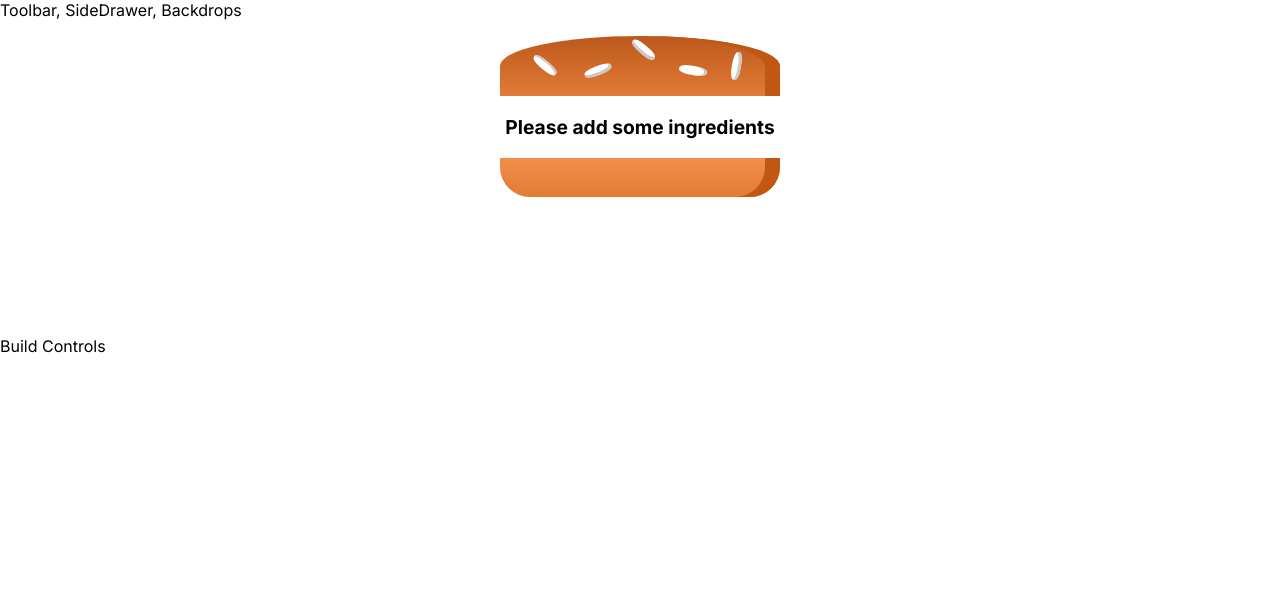
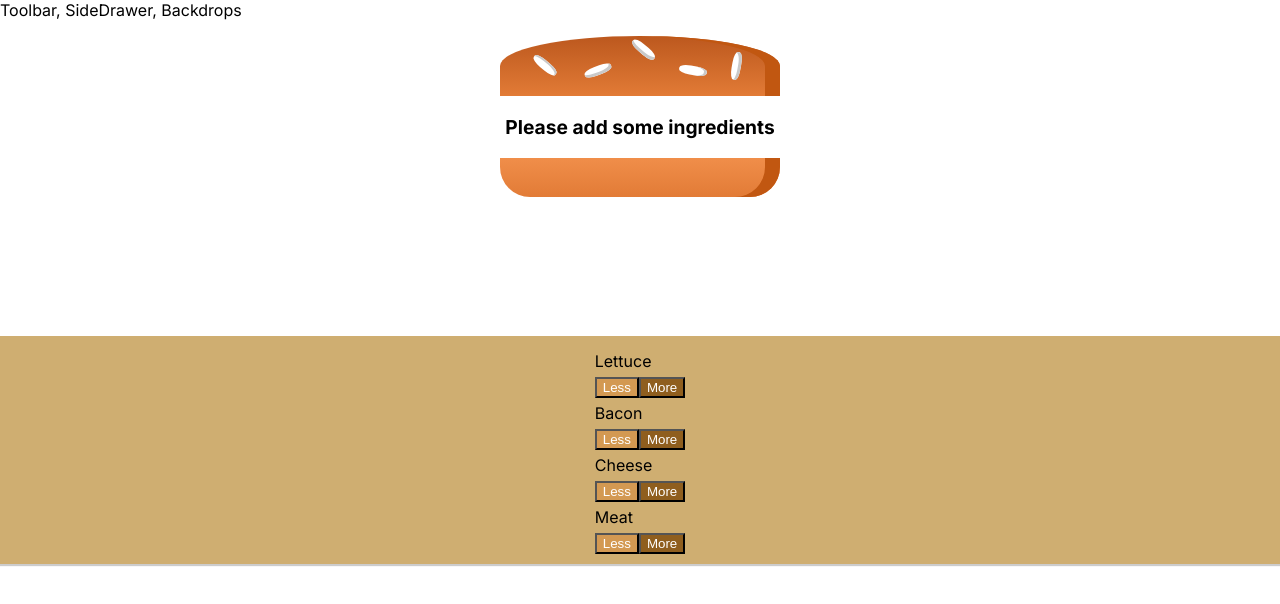
Before and after one commit to stevekutz/react_TCG_burger_1, a React (Create React App) app in the folder app/: page / in a window 1280 px wide. Shown: the top 604 px of the page. Built offline with nearby package versions, Linux system fonts and the light colour scheme.

Commit message:
fixed styling on BuildControl comp

```diff
--- a/app/src/components/Burger/BuildControls/BuildControl/BuildControl.js
+++ b/app/src/components/Burger/BuildControls/BuildControl/BuildControl.js
@@ -1,16 +1,19 @@
 import React from 'react';
+
+import classes from './buildcontrol.module.css';
 
 const buildControl = (props) => {
 
+
     return (
         <div>
-            <div> {props.label}</div>
-            <button>Less</button>
-            <button>More</button>
+            <div className = {classes.BuildControl}> {props.label}</div>
+            <button className = {classes.BuildControlbutton , classes.BuildControlLess}>Less</button>
+            <button className = {classes.BuildControlbutton , classes.BuildControlMore}>More</button>
         </div>
 
     )
 
 }
 
-expoert default buildControl;
+export default buildControl;
--- a/app/src/components/Burger/BuildControls/BuildControl/buildcontrol.module.css
+++ b/app/src/components/Burger/BuildControls/BuildControl/buildcontrol.module.css
@@ -5,7 +5,7 @@
     margin: 5px 0;
 }
 
-.BuildControl button {
+.BuildControlbutton {
     display: block;
     font: inherit;
     padding: 5px;
@@ -16,14 +16,14 @@
     outline: none;
 }
 
-.BuildControl button:disabled {
+.BuildControlbutton:disabled {
     background-color: #AC9980;
     border: 1px solid #7E7365;
     color: #ccc;
     cursor: default;
 }
 
-.BuildControl button:hover:disabled {
+.BuildControlbutton:hover:disabled {
     background-color: #AC9980;
     color: #ccc;
     cursor: not-allowed;
@@ -35,22 +35,22 @@
     width: 80px;
 }
 
-.BuildControl .Less {
+.BuildControlLess {
     background-color: #D39952;
     color: white;
 }
 
-.BuildControl .More {
+.BuildControlMore {
     background-color: #8F5E1E;
     color: white;
 }
 
-.BuildControl .Less:hover, .BuildControl .Less:active {
+.BuildControlLess:hover, .BuildControl .Less:active {
     background-color: #DAA972;
     color: white;
 }
 
-.BuildControl .More:hover,.BuildControl .More:active {
+.BuildControlMore:hover,.BuildControl .More:active {
     background-color: #99703F;
     color: white;
 }
--- a/app/src/components/Burger/BuildControls/BuildControls.js
+++ b/app/src/components/Burger/BuildControls/BuildControls.js
@@ -1,11 +1,26 @@
 import React from 'react';
+import BuildControl from './BuildControl/BuildControl';
 
+import classes from './buildcontrols.module.css';
+
+
+// an array of controls
+const controls = [
+    {label: 'Lettuce', type: 'lettuce'},
+    {label: 'Bacon', type: 'bacon'},
+    {label: 'Cheese', type: 'cheese'},
+    {label: 'Meat', type: 'meat'},
+
+
+]
 
 const buildControls = (props) => {
 
     return (
-        <div>
-
+        <div className = {classes.BuildControls}>
+        {controls.map((control) => (
+            <BuildControl key = {control.label} label = {control.label}/>
+            ))}
 
 
         </div>
--- a/app/src/containers/BurgerBuilder/BurgerBuilder.js
+++ b/app/src/containers/BurgerBuilder/BurgerBuilder.js
@@ -1,7 +1,7 @@
 import React from 'react';
 import Aux from '../../hoc/Aux';
 import Burger from '../../components/Burger/Burger';
-
+import BuildControls from '../../components/Burger/BuildControls/BuildControls';
 
 class BurgerBuilder extends React.Component {
     state = {
@@ -24,7 +24,7 @@ class BurgerBuilder extends React.Component {
         return (
             <Aux>
                 <Burger ingredients = {this.state.ingredients}/>
-                <div> Build Controls </div>
+                <BuildControls />
 
 
             </Aux>
```
